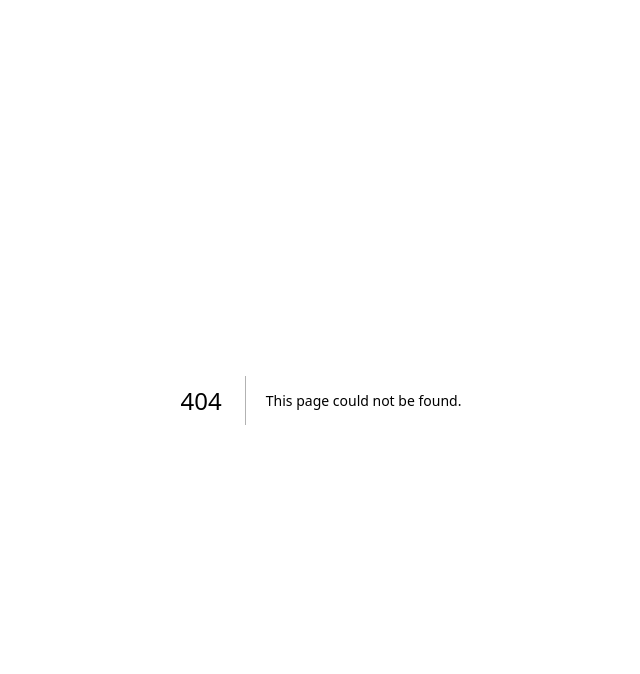
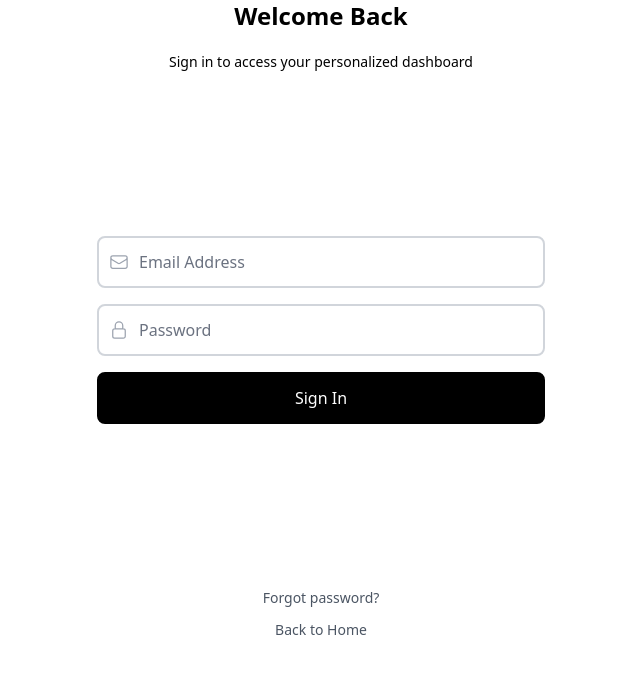
Before and after one commit to suitupstyle/suit-up-web, a Next.js app: page /auth in a window 1280 px wide. Before the commit this address had no page. Shown: the top 674 px of the page, without its empty margins (319-959 px from the left). Built offline with nearby package versions, Linux system fonts and the light colour scheme; no server answers.

Commit message:
feat: add login page and supabase

```diff
--- /dev/null
+++ b/app/auth/page.tsx
@@ -0,0 +1,161 @@
+'use client'
+
+import { useForm } from 'react-hook-form'
+import { zodResolver } from '@hookform/resolvers/zod'
+import { z } from 'zod'
+import { supabase } from '../lib/supabase/client'
+import { useRouter } from 'next/navigation'
+import { useMutation } from '@tanstack/react-query'
+import {
+	EnvelopeIcon,
+	LockClosedIcon,
+	ArrowPathIcon,
+} from '@heroicons/react/24/outline'
+import Link from 'next/link'
+
+const loginSchema = z.object({
+	email: z.string().email('Invalid email'),
+	password: z.string().min(8, 'Password must be at least 8 characters'),
+})
+
+type LoginFormData = z.infer<typeof loginSchema>
+
+export default function LoginPage() {
+	const router = useRouter()
+	const {
+		register,
+		handleSubmit,
+		formState: { errors },
+	} = useForm<LoginFormData>({
+		resolver: zodResolver(loginSchema),
+	})
+
+	const loginMutation = useMutation({
+		mutationFn: async (data: LoginFormData) => {
+			const {
+				data: { session },
+				error,
+			} = await supabase.auth.signInWithPassword({
+				email: data.email,
+				password: data.password,
+			})
+
+			if (error) throw error
+			return session
+		},
+		onSuccess: (session) => {
+			if (session?.user) {
+				router.push(
+					session.user.user_metadata?.is_admin
+						? '/admin'
+						: '/dashboard'
+				)
+			}
+		},
+	})
+
+	const onSubmit = handleSubmit((data) => {
+		loginMutation.mutate(data)
+	})
+
+	return (
+		<div className="w-64 md:w-458 lg:w-856 mx-auto min-h-[calc(100lvh-160px)] flex flex-col justify-between items-center text-center">
+			<header className="w-full">
+				<h1 className="font-bold text-2xl mb-5">Welcome Back</h1>
+				<p className="font-normal text-sm">
+					Sign in to access your personalized dashboard
+				</p>
+			</header>
+
+			<form
+				onSubmit={onSubmit}
+				className="w-full max-w-md space-y-4">
+				{/* Email Input */}
+				<div className="relative">
+					<div className="absolute inset-y-0 left-0 pl-3 flex items-center pointer-events-none">
+						<EnvelopeIcon className="h-5 w-5 text-gray-400" />
+					</div>
+					<input
+						{...register('email')}
+						type="email"
+						placeholder="Email Address"
+						className={`pl-10 w-full rounded-lg border-2 ${
+							errors.email ? 'border-red-500' : 'border-gray-300'
+						} focus:border-black p-3`}
+						disabled={loginMutation.isPending}
+					/>
+					{errors.email && (
+						<p className="mt-1 text-sm text-red-600 text-left">
+							{errors.email.message}
+						</p>
+					)}
+				</div>
+
+				{/* Password Input */}
+				<div className="relative">
+					<div className="absolute inset-y-0 left-0 pl-3 flex items-center pointer-events-none">
+						<LockClosedIcon className="h-5 w-5 text-gray-400" />
+					</div>
+					<input
+						{...register('password')}
+						type="password"
+						placeholder="Password"
+						className={`pl-10 w-full rounded-lg border-2 ${
+							errors.password
+								? 'border-red-500'
+								: 'border-gray-300'
+						} focus:border-black p-3`}
+						disabled={loginMutation.isPending}
+					/>
+					{errors.password && (
+						<p className="mt-1 text-sm text-red-600 text-left">
+							{errors.password.message}
+						</p>
+					)}
+				</div>
+
+				{loginMutation.isError && (
+					<div className="p-3 bg-red-50 text-red-600 rounded-lg text-sm">
+						{loginMutation.error instanceof Error
+							? loginMutation.error.message
+							: 'Authentication failed'}
+					</div>
+				)}
+
+				<button
+					type="submit"
+					disabled={loginMutation.isPending}
+					className={`w-full px-6 py-3 rounded-lg border-2 border-black flex items-center justify-center gap-2 transition-all ${
+						loginMutation.isPending
+							? 'bg-gray-300 text-gray-500 cursor-not-allowed'
+							: 'bg-black text-white hover:bg-gray-800'
+					}`}>
+					{loginMutation.isPending ? (
+						<>
+							<ArrowPathIcon className="w-5 h-5 animate-spin" />
+							Signing in...
+						</>
+					) : (
+						'Sign In'
+					)}
+				</button>
+			</form>
+
+			<footer className="w-full">
+				<div className="w-full flex flex-col items-center gap-3">
+					<Link
+						href="/forgot-password"
+						className="text-sm text-gray-600 hover:text-black">
+						Forgot password?
+					</Link>
+
+					<Link
+						href="/"
+						className="flex items-center gap-2 text-sm text-gray-600 hover:text-black">
+						Back to Home
+					</Link>
+				</div>
+			</footer>
+		</div>
+	)
+}
--- /dev/null
+++ b/app/hooks/useAuthAPI.ts
@@ -0,0 +1,23 @@
+import { useQuery } from '@tanstack/react-query';
+import { supabase } from '../lib/supabase/client';
+
+async function fetchProtectedData() {
+  const { data: { session } } = await supabase.auth.getSession();
+
+  const response = await fetch(`${process.env.NEXT_PUBLIC_API_URL}/protected-route`, {
+    headers: {
+      Authorization: `Bearer ${session?.access_token}`,
+    },
+  });
+
+  if (!response.ok) throw new Error('Failed to fetch');
+  return response.json();
+}
+
+export function useProtectedData() {
+  return useQuery({
+    queryKey: ['protected-data'],
+    queryFn: fetchProtectedData,
+    enabled: !!supabase.auth.getSession(),
+  });
+}
--- /dev/null
+++ b/app/lib/supabase/client.ts
@@ -0,0 +1,6 @@
+import { createClient } from '@supabase/supabase-js';
+
+const supabaseUrl = process.env.NEXT_PUBLIC_SUPABASE_URL!;
+const supabaseKey = process.env.NEXT_PUBLIC_SUPABASE_ANON_KEY!;
+
+export const supabase = createClient(supabaseUrl, supabaseKey);
--- /dev/null
+++ b/app/middlewares/auth.ts
@@ -0,0 +1,34 @@
+import { createMiddlewareClient } from '@supabase/auth-helpers-nextjs';
+import { NextResponse } from 'next/server';
+import type { NextRequest } from 'next/server';
+
+export async function middleware(request: NextRequest) {
+  const response = NextResponse.next();
+  const supabase = createMiddlewareClient({ req: request, res: response });
+
+  const { data: { session } } = await supabase.auth.getSession();
+  const path = request.nextUrl.pathname;
+
+  // Rutas protegidas
+  const protectedRoutes = ['/dashboard', '/admin'];
+  const adminRoutes = ['/admin'];
+
+  if (!session && protectedRoutes.some(route => path.startsWith(route))) {
+    return NextResponse.redirect(new URL('/login', request.url));
+  }
+
+  if (session) {
+    // Verificar rol de admin
+    const { data: userData } = await supabase
+      .from('users')
+      .select('is_admin')
+      .eq('id', session.user.id)
+      .single();
+
+    if (adminRoutes.some(route => path.startsWith(route)) && !userData?.is_admin) {
+      return NextResponse.redirect(new URL('/unauthorized', request.url));
+    }
+  }
+
+  return response;
+}
--- a/package.json
+++ b/package.json
@@ -8,6 +8,8 @@
   "dependencies": {
     "@heroicons/react": "^2.2.0",
     "@hookform/resolvers": "^5.1.1",
+    "@supabase/auth-helpers-nextjs": "^0.10.0",
+    "@supabase/supabase-js": "^2.50.5",
     "@tailwindcss/forms": "^0.5.10",
     "@tanstack/react-query": "^5.81.5",
     "@tanstack/react-query-devtools": "^5.81.5",
```
Also changed, not shown: 2 other files (tests, documents, lock files or other folders).
